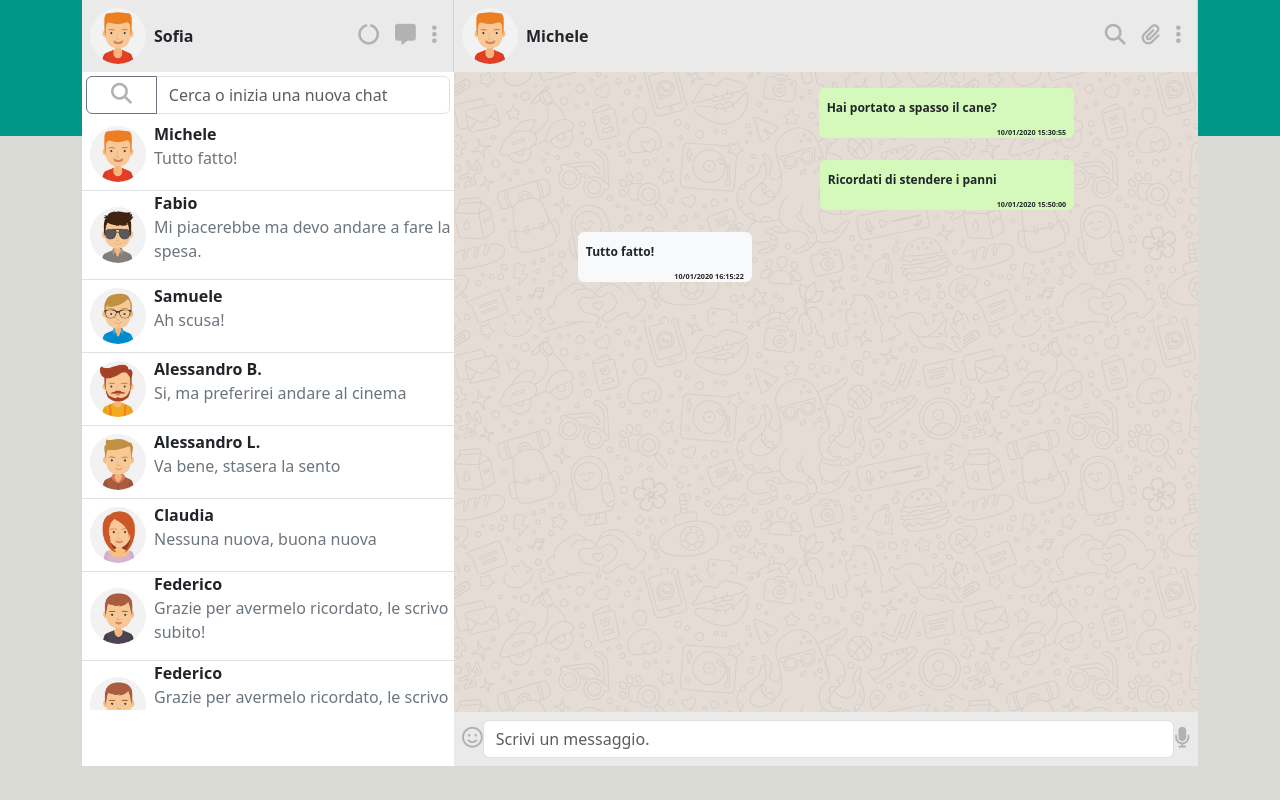
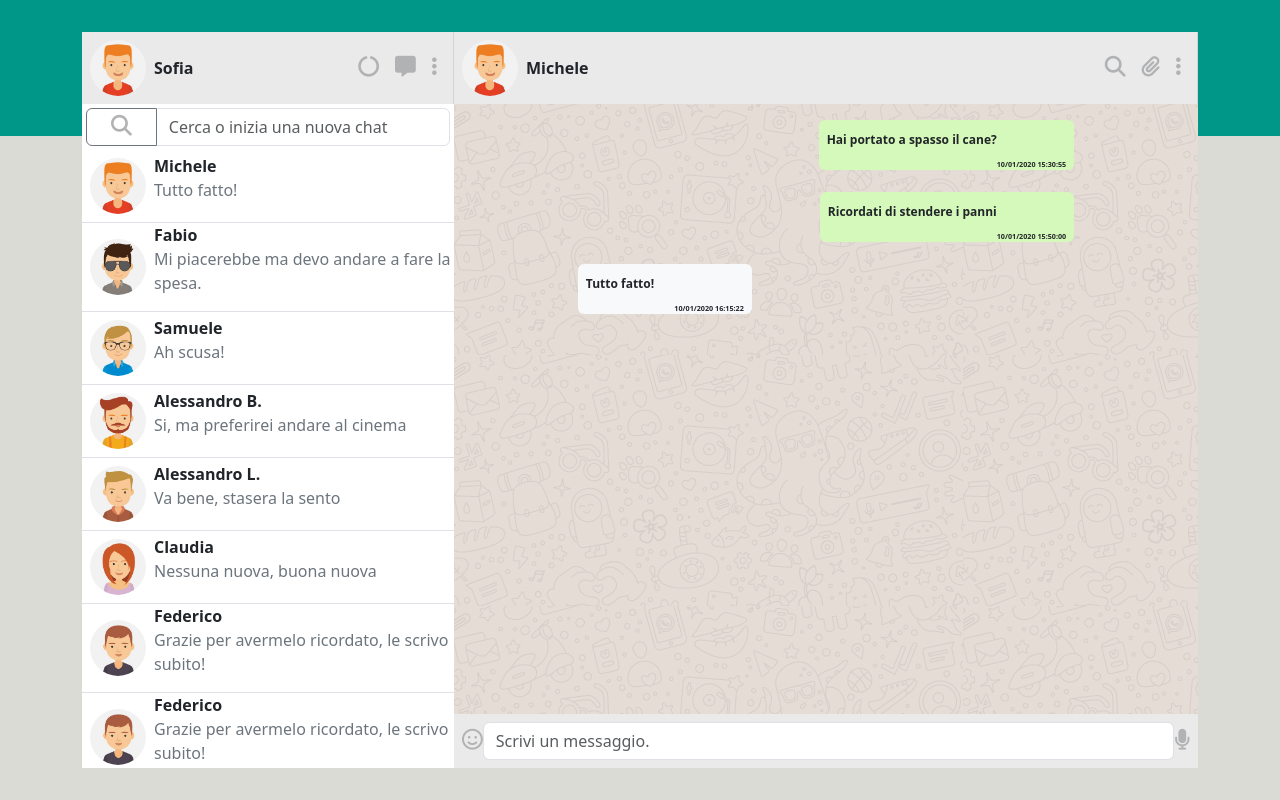
Before and after one commit to FilippoBonanno/vue-boolzapp, a plain HTML site: page index.html in a window 1280 px wide. Drawn offline with nearby package versions, Linux system fonts and the light colour scheme.

Commit message:
container review

```diff
--- a/css/style.css
+++ b/css/style.css
@@ -1,4 +1,6 @@
-
+.maincontainer {
+    padding-top: 2rem;
+}
 
 .header {
     height: 4rem;
@@ -28,13 +30,13 @@ li {
 
 .left-container {
     overflow-y: scroll;
-    height: calc(100vh - 13rem);
+    height: calc(100vh - 72px - 46px - 4rem);
 
 }
 
 .rightcontainer {
     overflow-y: scroll;
-    height: calc(100vh - 10rem);
+    height: calc(100vh - 72px - 54px - 4rem);
     background-image: url(../img/mine.jpg);
 }
 
```
